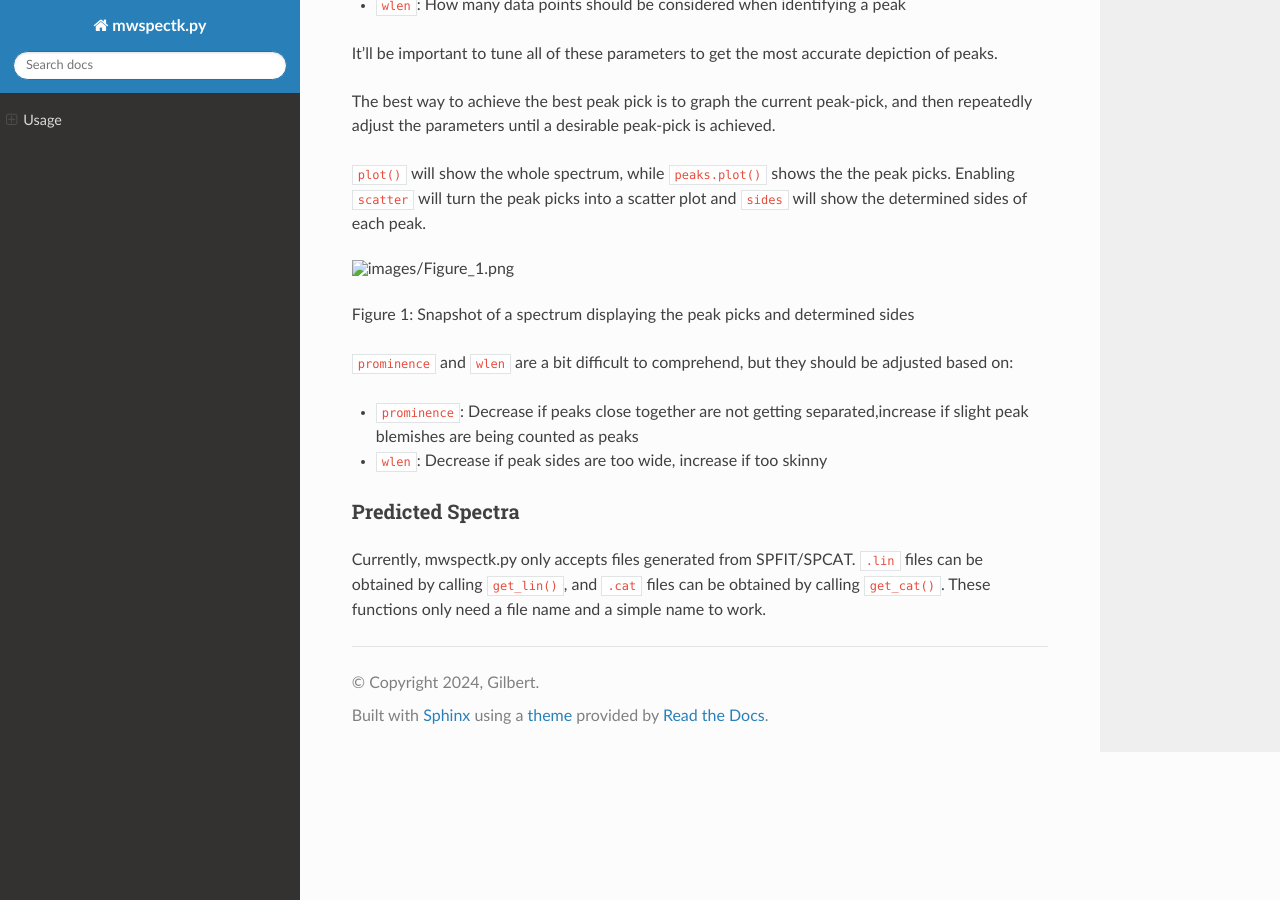
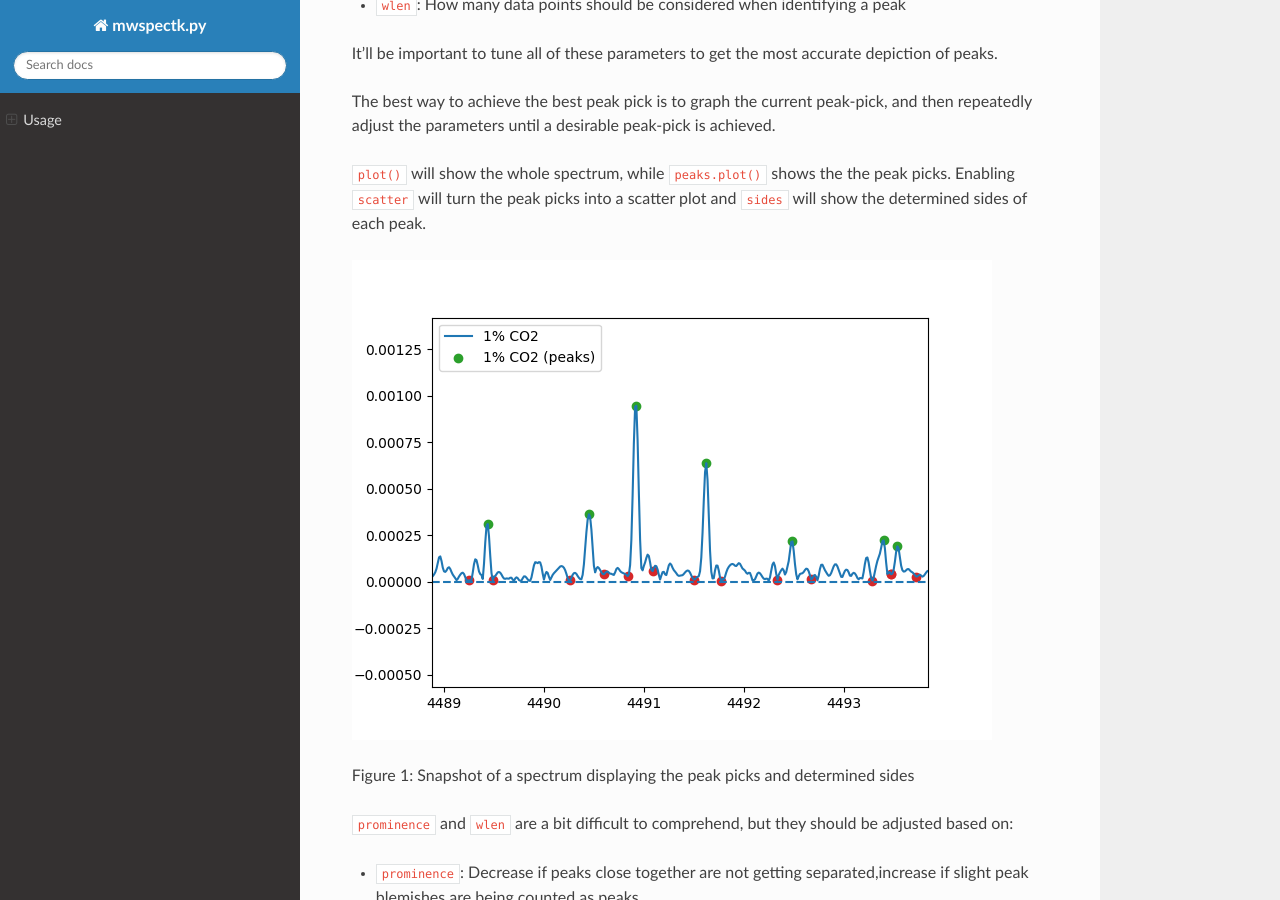
Before and after one commit to ArchonX64/mwspectk, a Sphinx documentation site: the page built from docs/source/usage.rst, in a window 1280 px wide and 900 px high, scrolled down 743 px. Built offline with Sphinx 7.4.7 and the Read the Docs theme 3.1.0, drawn with Linux system fonts in a browser that asks for light colours.

Commit message:
Updated documentation

```diff
--- a/docs/source/usage.rst
+++ b/docs/source/usage.rst
@@ -64,7 +64,7 @@ and then repeatedly adjust the parameters until a desirable peak-pick is achieve
 peak picks. Enabling :code:`scatter` will turn the peak picks into a scatter plot
 and :code:`sides` will show the determined sides of each peak.
 
-.. image:: /images/Figure_1.png
+.. image:: ../images/Figure_1.png
 Figure 1: Snapshot of a spectrum displaying the peak picks and determined sides
 
 :code:`prominence` and :code:`wlen` are a bit difficult to comprehend, but they should
```
